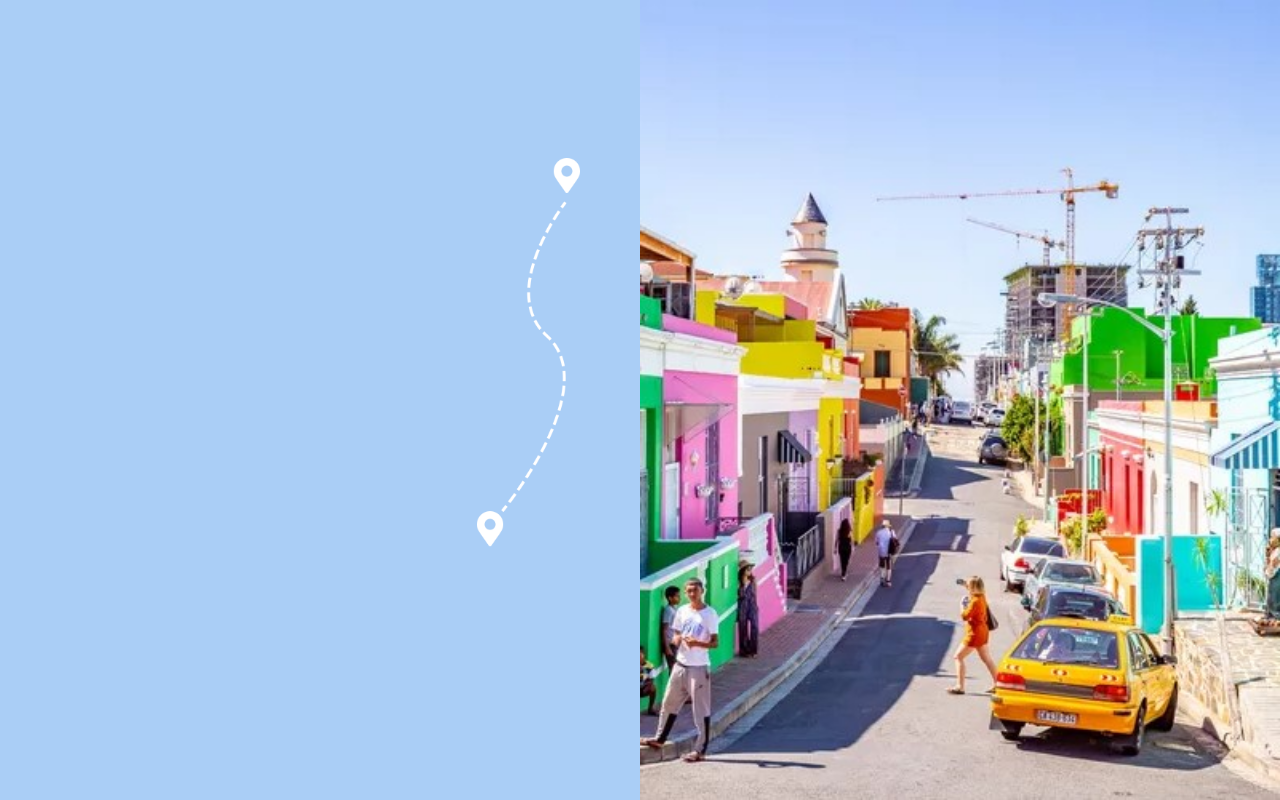
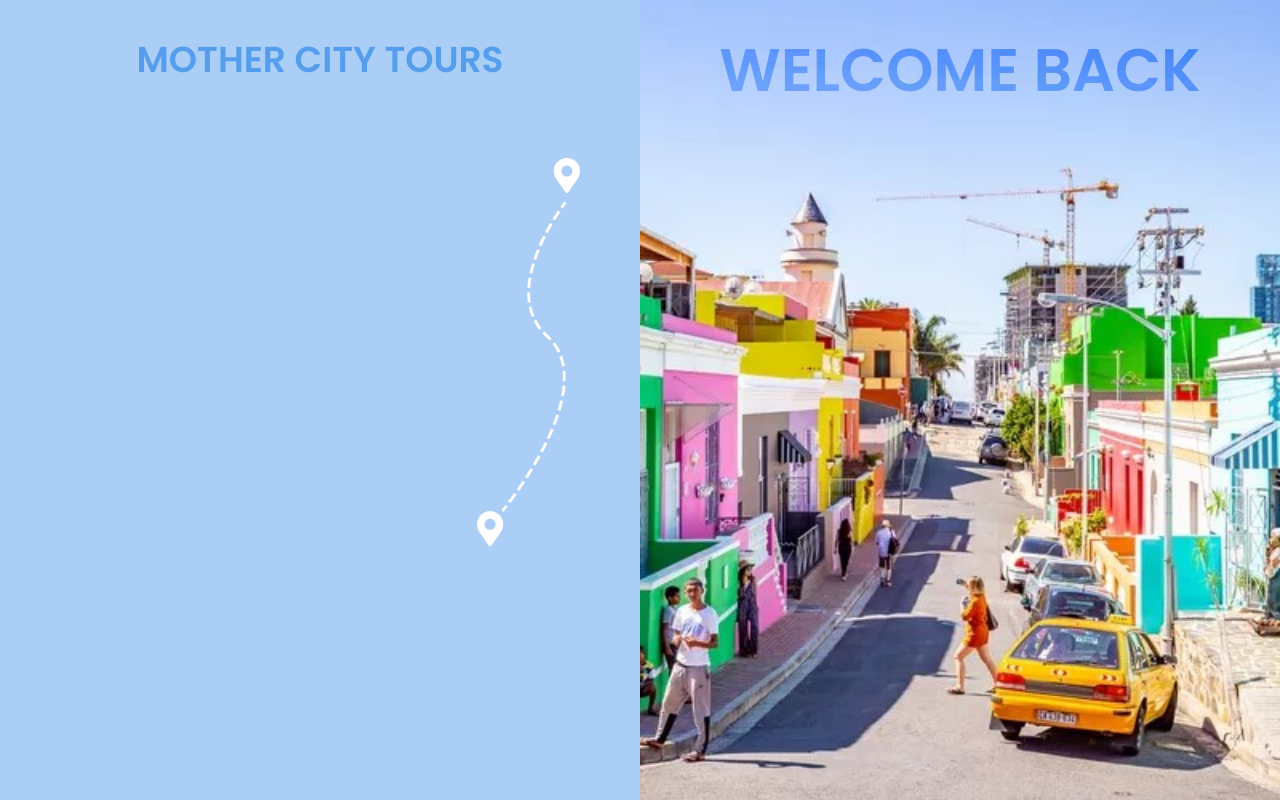
Before and after one commit to SimaPeter96/TravelLogWebsite, a React (Vite) app: page /login in a window 1280 px wide. Built offline with nearby package versions, Linux system fonts and the light colour scheme.

Commit message:
Added titles on the page

```diff
--- a/src/Components/Login.jsx
+++ b/src/Components/Login.jsx
@@ -1,20 +1,29 @@
-import React from 'react'
-import BgImg1 from '../Images/BgImage.png'
-import Bokaap from '../Images/BokaapImg.jpg'
+import React from 'react';
+import BgImg1 from '../Images/BgImage.png';
+import Bokaap from '../Images/BokaapImg.jpg';
 
 const Login = () => {
   return (
-    <div className="w-screen h-screen grid grid-rows 2 md:grid-cols-2">
-       <div className="w-full h-full centered md:h-screen">
-        <img src={BgImg1} alt="" className='flex h-full w-full items-center'/>
-         </div>
+    <div className="w-screen h-screen grid md:grid-cols-2">
+      <div className="relative">
+        <img src={BgImg1} alt="" className="w-full h-full object-cover" />
+        <div className="absolute top-0 left-0 right-0 text-center mt-10">
+          <span className="text-4xl font-bold text-blue mix-blend-overlay font-poppins">
+            MOTHER CITY TOURS
+          </span>
+        </div>
+      </div>
 
-         <div className="w-full h-full centered md:h-screen">
-            <img src={Bokaap} alt="" className=" flex h-full w-full items-center"/>
-         </div>
-     </div>
+      <div className="relative">
+        <img src={Bokaap} alt="" className="w-full h-full object-cover" />
+        <div className="absolute top-0 left-0 right-0 text-center mt-10">
+          <span className="text-6xl font-bold text-blue mix-blend-overlay font-poppins">
+            WELCOME BACK
+          </span>
+        </div>
+      </div>
+    </div>
+  );
+};
 
-  )
-}
-
-export default Login
+export default Login;
```
